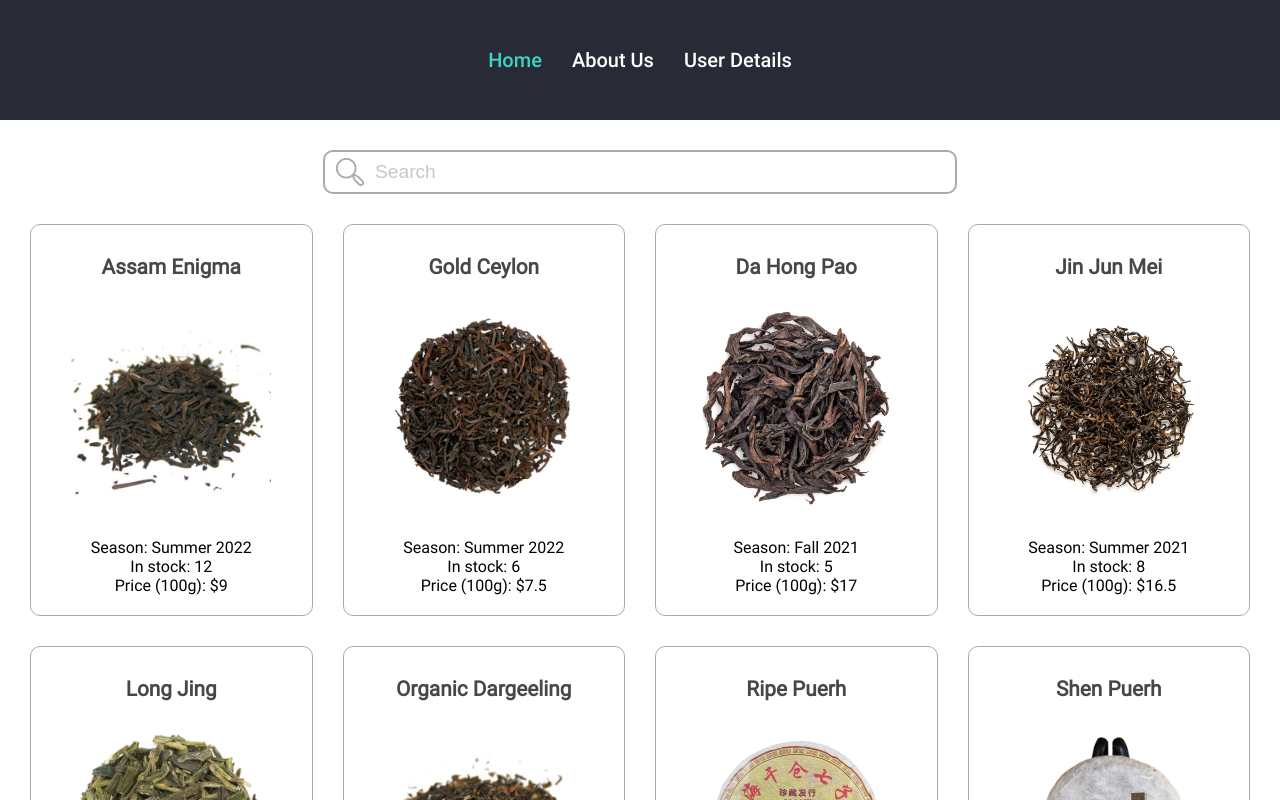
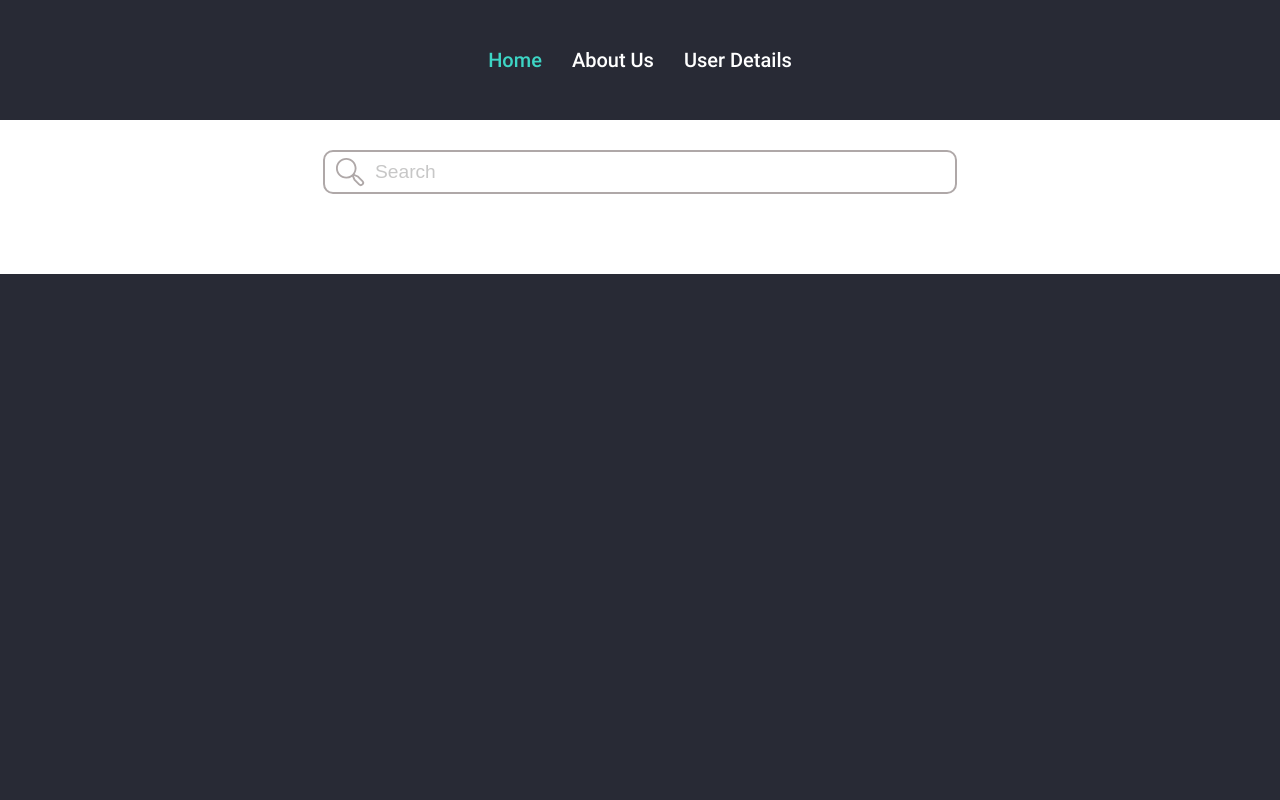
Before and after one commit to shevelevbv/RSS-React-March2023, a React (Vite) app in the folder components/: page / in a window 1280 px wide. Shown: the top 800 px of the page. Built offline with nearby package versions, Linux system fonts and the light colour scheme.

Commit message:
feat: show pictures on form submission

```diff
--- a/components/src/components/Card.tsx
+++ b/components/src/components/Card.tsx
@@ -8,16 +8,13 @@ interface ICardProps {
 
 const Card: React.FC<ICardProps> = ({ card }) => (
   <li className="card">
-    <h2 className="card__title">{card.title}</h2>
     <div className="card__image_container">
-      <img src={card.img} alt={card.title} width="200" height="200" />
+      <img src={card.img} alt={card.title} width="300" height="300" />
     </div>
     <ul className="card__items">
-      <li className="card__item_description">
-        Season: {card.season} {card.year}
-      </li>
-      <li className="card__item_description">In stock: {card.stock}</li>
-      <li className="card__item_description">Price (100g): ${card.price}</li>
+      <li className="card__item_description">By: {card.user}</li>
+      <li className="card__item_description">Instagram: {card.instagram || 'none'}</li>
+      <li className="card__item_description">Likes: {card.likes}</li>
     </ul>
   </li>
 );
--- a/components/src/components/Search.tsx
+++ b/components/src/components/Search.tsx
@@ -1,7 +1,19 @@
-import React, { ChangeEvent, Dispatch, SetStateAction, useEffect, useRef, useState } from 'react';
+import React, {
+  ChangeEvent,
+  Dispatch,
+  FormEvent,
+  SetStateAction,
+  useEffect,
+  useRef,
+  useState,
+} from 'react';
 import Magnifier from './Magnifier';
 
-const Search: React.FC = () => {
+interface IPropsType {
+  formSubmitHandler: (searchResult: string) => void;
+}
+
+const Search: React.FC<IPropsType> = ({ formSubmitHandler }) => {
   const [value, setValue]: [string, Dispatch<SetStateAction<string>>] = useState(
     localStorage.getItem('searchValue') || ''
   );
@@ -22,8 +34,13 @@ const Search: React.FC = () => {
     setValue(event.target.value);
   };
 
+  const handleSubmit = (event: FormEvent<HTMLFormElement>): void => {
+    event.preventDefault();
+    formSubmitHandler(value);
+  };
+
   return (
-    <div className="search">
+    <form className="search" onSubmit={handleSubmit}>
       <Magnifier />
       <input
         role="search-input"
@@ -35,7 +52,7 @@ const Search: React.FC = () => {
         spellCheck={false}
         autoFocus={true}
       />
-    </div>
+    </form>
   );
 };
 
--- a/components/src/pages/Home.tsx
+++ b/components/src/pages/Home.tsx
@@ -1,15 +1,47 @@
-import React from 'react';
+import React, { Dispatch, SetStateAction, useState } from 'react';
 import Card from '../components/Card';
 import Search from '../components/Search';
-import { ICard } from '../helpers/interfaces';
-import data from '../data';
+import { ICard, IUnsplashData, IUnsplashResult } from '../helpers/interfaces';
 import '../styles/Home.scss';
 
+type CardsStateHook = [Array<ICard>, Dispatch<SetStateAction<Array<ICard>>>];
+
+const PICTURES_PER_PAGE = 12;
+const PUBLIC_KEY = 'b-CqOgQzXCyyXwpsGptvfHmsMPX985fGfUQgFqR0l78';
+const headers = new Headers();
+const url = 'https://api.unsplash.com/search/photos';
+headers.append('Authorization', `Client-ID ${PUBLIC_KEY}`);
+
 const Home: React.FC = () => {
-  const cards: Array<ICard> = data;
+  const [cards, setCards]: CardsStateHook = useState([] as Array<ICard>);
+
+  const updateCards = async (searchResult: string): Promise<void> => {
+    const response: Response = await fetch(
+      `${url}?query=${searchResult}&per_page=${PICTURES_PER_PAGE}`,
+      {
+        method: 'GET',
+        headers: headers,
+      }
+    );
+    const data: IUnsplashData = await response.json();
+    const newCards: Array<ICard> = data.results.map((result: IUnsplashResult) => {
+      return {
+        id: result.id,
+        img: result.urls.small,
+        title: result.description,
+        width: result.width,
+        height: result.height,
+        likes: result.likes,
+        user: result.user.name,
+        instagram: result.user.instagram_username,
+      };
+    });
+    setCards(newCards);
+  };
+
   return (
     <main className="main-home">
-      <Search />
+      <Search formSubmitHandler={updateCards} />
       <ul role="cards-container" className="cards">
         {cards.map((card: ICard) => (
           <Card key={card.id} card={card} />
```
Also changed, not shown: components/src/helpers/interfaces.ts (+67 -12 lines).
